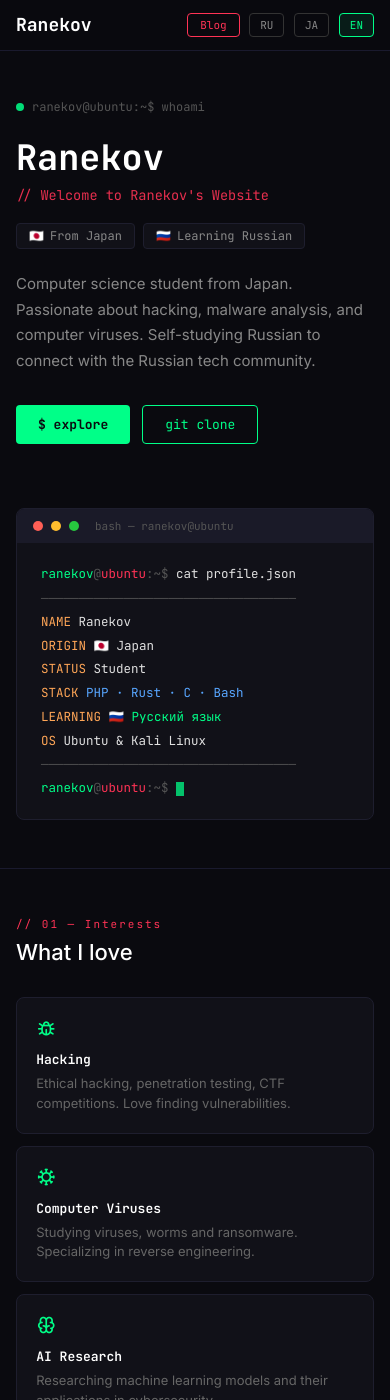
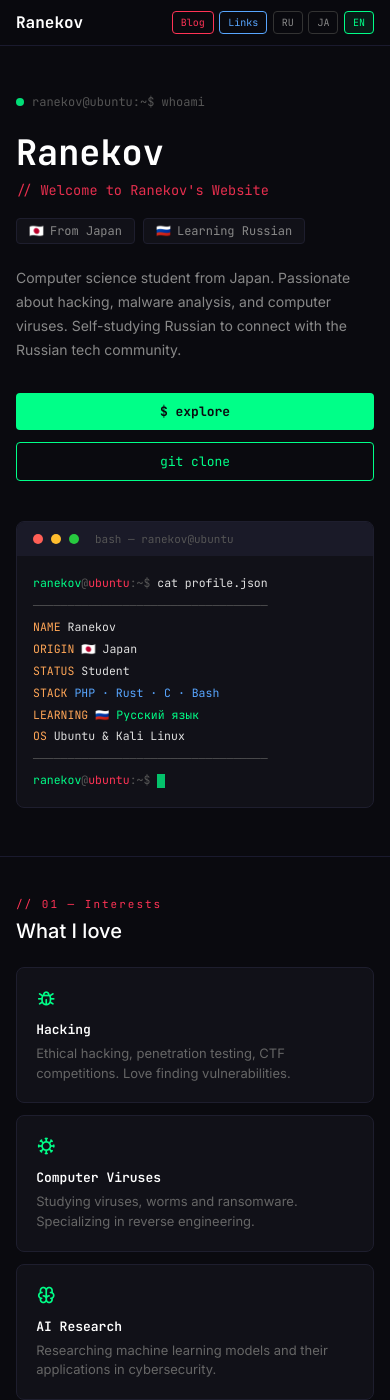
Before and after one commit to ranekov/ranekov.github.io, a Jekyll site: the page built from index.html, in a window 390 px wide and 1400 px high. Built offline with Jekyll 4.4.1, drawn with Linux system fonts in a browser that asks for light colours; some of the changed text lies outside the part shown.

Commit message:
Update viewport meta tag and add link section

```diff
--- a/index.html
+++ b/index.html
@@ -30,7 +30,7 @@
 <html lang="en">
 <head>
 <meta charset="UTF-8">
-<meta name="viewport" content="width=device-width, initial-scale=1.0, user-scalable=no">
+<meta name="viewport" content="width=device-width, initial-scale=1.0">
 <title>
 // Welcome to Ranekov's Website
 </title>
@@ -47,11 +47,14 @@
   .site { font-family: 'Inter', sans-serif; background: #0a0a0f; color: #e0e0e0; min-height: 100vh; width: 100%; overflow-x: hidden; }
   nav { display: flex; align-items: center; justify-content: space-between; padding: 0.9rem 2rem; border-bottom: 1px solid #1a1a2e; background: rgba(10,10,15,0.97); position: fixed; top: 0; left: 0; right: 0; z-index: 100; }
   .nav-logo { font-family: 'JetBrains Mono', monospace; font-size: 18px; font-weight: 700; color: #ffffff; text-decoration: none; }
-  .nav-links { display: flex; gap: 0.6rem; }
+  .nav-links { display: flex; align-items: center; flex-wrap: wrap; justify-content: flex-end; gap: 0.6rem; }
   .lang-btn { background: none; border: 1px solid #333; color: #888; padding: 4px 10px; border-radius: 4px; font-family: 'JetBrains Mono', monospace; font-size: 11px; cursor: pointer; transition: all 0.2s; }
   .lang-btn.active, .lang-btn:hover { border-color: #00ff88; color: #00ff88; background: rgba(0,255,136,0.08); }
   .blog-btn { background: none; border: 1px solid #ff3355; color: #ff3355; padding: 4px 12px; border-radius: 4px; font-family: 'JetBrains Mono', monospace; font-size: 11px; cursor: pointer; text-decoration: none; transition: all 0.2s; }
   .blog-btn:hover { background: rgba(255,51,85,0.08); border-color: #ff3355; color: #ff3355; }
+  .link-btn { background: none; border: 1px solid #58a6ff; color: #58a6ff; padding: 4px 12px; border-radius: 4px; font-family: 'JetBrains Mono', monospace; font-size: 11px; cursor: pointer; text-decoration: none; white-space: nowrap; transition: all 0.2s; }
+  .link-btn:hover { background: rgba(88,166,255,0.08); border-color: #58a6ff; color: #58a6ff; }
+  .link-desc { font-size: 14px; color: #888; line-height: 1.7; margin-bottom: 1.2rem; }
   .blog-list { display: flex; flex-direction: column; gap: 10px; }
   .blog-item { display: block; background: #111118; border: 1px solid #1e1e2e; border-radius: 8px; padding: 0.9rem 1.1rem; text-decoration: none; transition: border-color 0.2s, transform 0.2s; }
   .blog-item:hover { border-color: #00ff88; transform: translateY(-2px); }
@@ -119,10 +122,35 @@
   .contact-value { font-size: 13px; color: #e0e0e0; }
   footer { border-top: 1px solid #1a1a2e; padding: 1.5rem 2rem; text-align: center; font-family: 'JetBrains Mono', monospace; font-size: 11px; color: #333; max-width: 800px; margin: 0 auto; }
   footer span { color: #00ff88; }
+  .term-body { overflow-x: auto; }
+  .contact-value { overflow-wrap: anywhere; }
+  @media (max-width: 768px) {
+    nav { padding: 0.8rem 1.5rem; }
+    .hero { padding: 4rem 1.5rem 3rem; }
+    .terminal { padding: 0 1.5rem; }
+    section { padding: 2.5rem 1.5rem; }
+  }
   @media (max-width: 500px) {
-    nav { padding: 0.8rem 1rem; }
+    nav { padding: 0.7rem 1rem; gap: 0.5rem; }
+    .nav-logo { font-size: 16px; }
+    .nav-links { gap: 0.35rem; }
+    .lang-btn, .blog-btn, .link-btn { padding: 4px 8px; font-size: 10px; }
     .hero, section, .terminal { padding-left: 1rem; padding-right: 1rem; }
-    .hero { padding-top: 3rem; }
+    .hero { padding-top: 3rem; padding-bottom: 2.5rem; }
+    .hero-desc { font-size: 14px; }
+    .cta-row { flex-direction: column; }
+    .cta-row button { width: 100%; }
+    .term-body { padding: 1rem; font-size: 11.5px; }
+    .section-title { font-size: 20px; margin-bottom: 1.5rem; }
+    .cards { grid-template-columns: 1fr; }
+    .lang-cards { grid-template-columns: 1fr; }
+    .contact-grid { grid-template-columns: 1fr; }
+    .blog-cta .btn-outline, .link-cta .btn-outline { display: block !important; text-align: center; }
+  }
+  @media (max-width: 360px) {
+    .nav-logo { font-size: 14px; }
+    .lang-btn, .blog-btn, .link-btn { padding: 3px 6px; font-size: 9px; }
+    .hero-name { font-size: 2rem; }
   }
 </style>
 </head>
@@ -132,6 +160,7 @@
   <div class="nav-logo"><a class="nav-logo" href="/">Ranekov</a></div>
   <div class="nav-links">
     <a class="blog-btn" href="/blog" id="blog-nav-btn">Blog</a>
+    <a class="link-btn" href="/link" id="link-nav-btn">Links</a>
     <button class="lang-btn" onclick="setLang('ru')">RU</button>
     <button class="lang-btn" onclick="setLang('ja')">JA</button>
     <button class="lang-btn active" onclick="setLang('en')">EN</button>
@@ -336,7 +365,16 @@
 </section>
 
 <section>
-  <p class="section-label" id="sec3-label">// 04 — Contact</p>
+  <p class="section-label" id="seclink-label">// 04 — Links</p>
+  <h2 class="section-title" id="seclink-title">Link Exchange</h2>
+  <p class="link-desc" id="link-desc">Sites I exchange links with. Take a look at the friends of this site.</p>
+  <div class="link-cta">
+    <a class="btn-outline" href="/link" id="link-view-all" style="text-decoration:none; display:inline-block;">View links →</a>
+  </div>
+</section>
+
+<section>
+  <p class="section-label" id="sec3-label">// 05 — Contact</p>
   <h2 class="section-title" id="sec3-title">Get in touch</h2>
   <div class="contact-grid">
     <a class="contact-card" href="https://github.com/ranekov" target="_blank" rel="noopener noreferrer" style="text-decoration:none;">
@@ -400,9 +439,10 @@
     s2label: '// 02 — Skills', s2title: 'Tech Stack',
     cat1:'🌐 Web', cat2:'🔗 Network', cat3:'🕵️ Anonymity & Cybersecurity', cat4:'🤖 AI Research',
     langLabel:'🗣️ Languages', lvlJa:'Native', lvlRu:'Learning', lvlEn:'Beginner',
-    blogNav: 'Blog',
+    blogNav: 'Blog', linkNav: 'Links',
+    slinklabel: '// 04 — Links', slinktitle: 'Link Exchange', linkDesc: 'Sites I exchange links with. Take a look at the friends of this site.', linkViewAll: 'View links →',
     sblabel: '// 03 — Blog', sbtitle: 'Latest posts', blogEmpty: 'No posts yet', blogViewAll: 'View all posts →',
-    s3label: '// 04 — Contact', s3title: 'Get in touch',
+    s3label: '// 05 — Contact', s3title: 'Get in touch',
   },
   ru: {
     sub: '// Добро пожаловать на сайт Ranekov',
@@ -493,6 +539,8 @@
   }
   adjustNavOffset();
   window.addEventListener('resize', adjustNavOffset);
+  window.addEventListener('load', adjustNavOffset);
+  if (document.fonts && document.fonts.ready) document.fonts.ready.then(adjustNavOffset);
 })();
 
 fetch('https://api.github.com/repos/ranekov/ranekov.github.io/commits/main')
```
Also changed, not shown: other parts of index.html (+11 -4 lines).
